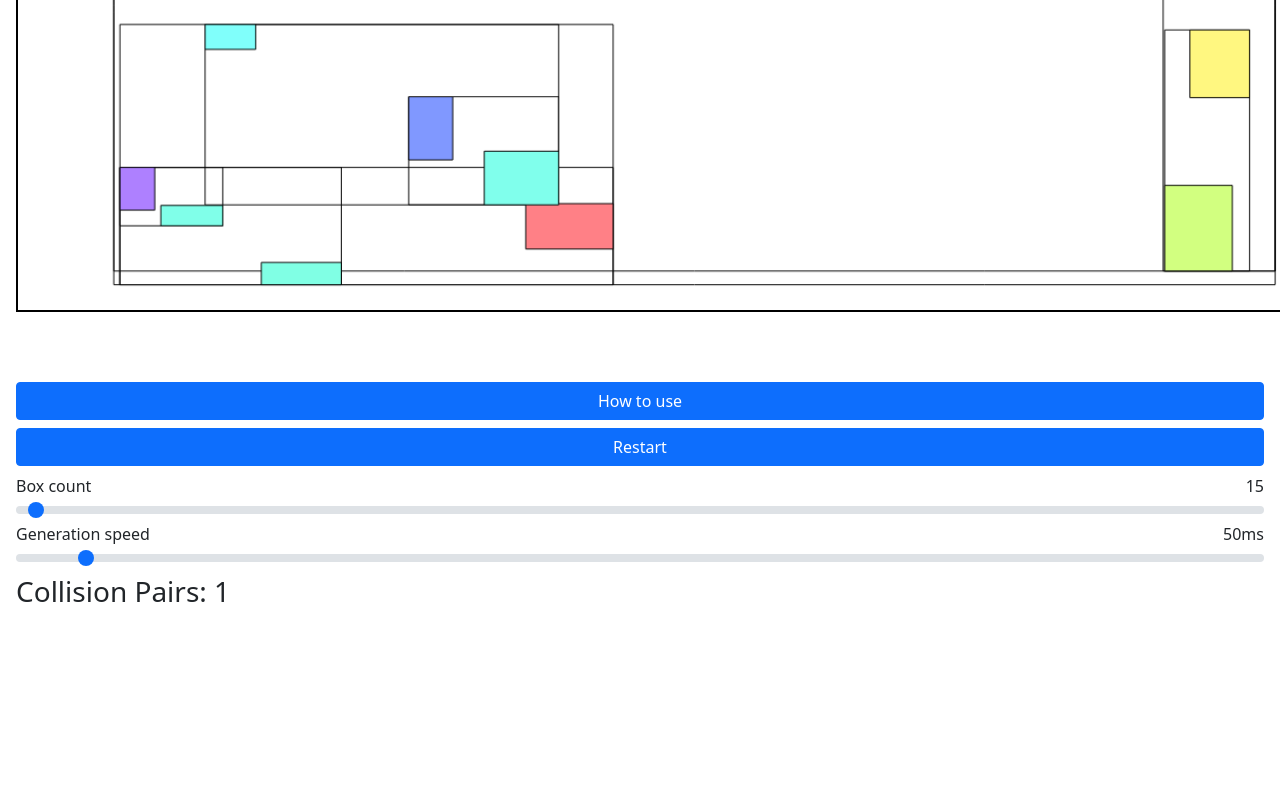
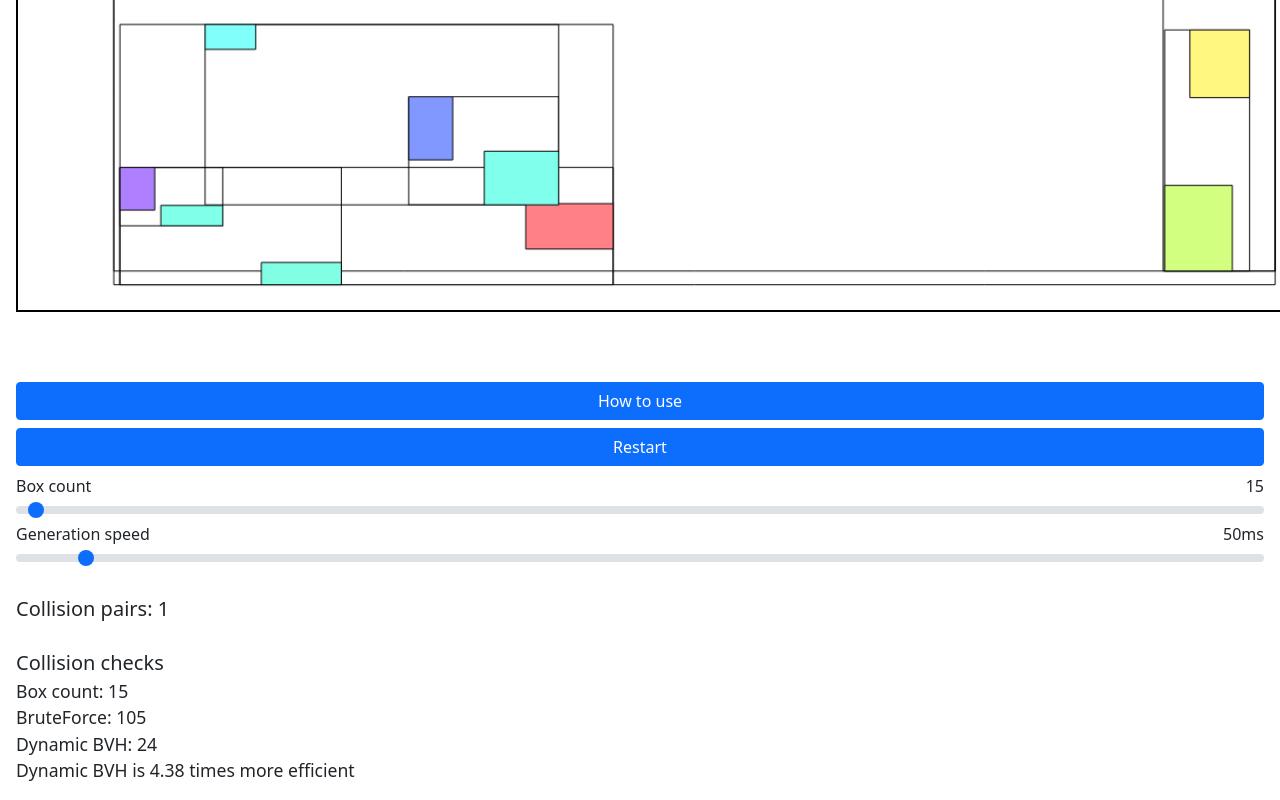
Before and after one commit to Sopiro/DynamicBVH, a plain HTML site: page index.html in a window 1280 px wide. Shown: the part 468-1268 px from the top of the page. Before the commit the page ends 1096 px from the top, so only its background shows below. Drawn offline with nearby package versions, Linux system fonts and the light colour scheme.

Commit message:
Efficiency checking

```diff
--- a/index.html
+++ b/index.html
@@ -80,10 +80,19 @@
                     <input type="range" class="form-range " id="genSpeed">
                 </div>
 
-                <div class="row fs-3" id="collsionPairsLabel">
-                    Collision Pairs: 0
+                <br>
+
+                <div class="row fs-5" id="collsionPairsLabel">
+                    Collision pairs: 0
                 </div>
+                <br>
 
+                <div class="row fs-5" id="collsionPairsLabel">
+                    Collision checks
+                </div>
+                <div class="row" id="efficientCheckLabel" style="font-size: 1.1rem;">
+
+                </div>
             </div>
         </div>
     </div>
--- a/out/aabbtree.js
+++ b/out/aabbtree.js
@@ -147,6 +147,7 @@ export class AABBTree {
         return res;
     }
     getCollisionPairs() {
+        debugCount = 0;
         if (this.root == undefined)
             return [];
         let res = [];
@@ -161,6 +162,7 @@ export class AABBTree {
         if (checked.has(key))
             return;
         checked.add(key);
+        debugCount++;
         if (a.isLeaf && b.isLeaf) {
             if (checkCollideAABB(a.aabb, b.aabb)) {
                 pairs.push({ p1: a, p2: b });
@@ -192,3 +194,4 @@ export class AABBTree {
         }
     }
 }
+export let debugCount = 0;
--- a/out/game.js
+++ b/out/game.js
@@ -5,7 +5,7 @@ import { Camera } from "./camera.js";
 import { Settings } from "./settings.js";
 import { AABB, newAABB, uniqueColor } from "./aabb.js";
 import { PRNG } from "./prng.js";
-import { AABBTree } from "./aabbtree.js";
+import { AABBTree, debugCount } from "./aabbtree.js";
 export class Game {
     constructor(renderer) {
         this.cameraMove = false;
@@ -18,6 +18,7 @@ export class Game {
         this.removing = false;
         this.clickStart = new Vector2(0, 0);
         this.clickEnd = new Vector2(0, 0);
+        this.boxCount = 0;
         this.renderer = renderer;
         this.camera = new Camera();
         this.camera.position = new Vector2(0, 0);
@@ -30,6 +31,7 @@ export class Game {
             this.init();
         });
         this.collsionPairsLabel = document.querySelector("#collsionPairsLabel");
+        this.efficientCheckLabel = document.querySelector("#efficientCheckLabel");
         this.init();
     }
     init() {
@@ -40,17 +42,17 @@ export class Game {
         let rand = new PRNG(Math.random());
         let mw = 0.9;
         let mh = 0.9;
-        let count = 0;
+        this.boxCount = 0;
         let routine = setInterval(() => {
             let bottomLeft = this.renderer.pick(new Vector2(0, 0));
             let topRight = this.renderer.pick(new Vector2(Settings.width, Settings.height));
-            count++;
+            this.boxCount++;
             let rx = rand.nextRange(bottomLeft.x, topRight.x - mw);
             let ry = rand.nextRange(bottomLeft.y, topRight.y - mh);
             let rw = rand.nextRange(0.2, mw);
             let rh = rand.nextRange(0.2, mh);
             this.tree.add(newAABB(rx, ry, rw, rh));
-            if (count >= Settings.boxCount)
+            if (this.boxCount >= Settings.boxCount)
                 clearInterval(routine);
         }, Settings.genSpeed);
         this.initRoutines.push(routine);
@@ -61,7 +63,13 @@ export class Game {
         this.time += delta;
         this.handleInput(delta);
         let collisionPairs = this.tree.getCollisionPairs();
-        this.collsionPairsLabel.innerHTML = "Collision Pairs: " + collisionPairs.length;
+        this.collsionPairsLabel.innerHTML = "Collision pairs: " + collisionPairs.length;
+        let nSquared = (this.boxCount * this.boxCount - this.boxCount) / 2.0;
+        let bvh = nSquared / debugCount;
+        this.efficientCheckLabel.innerHTML = "Box count: " + this.boxCount + "<br>"
+            + "BruteForce: " + nSquared + "<br>"
+            + "Dynamic BVH: " + debugCount + "<br>"
+            + "Dynamic BVH is " + (isNaN(bvh) ? "0" : bvh.toFixed(2)) + " times more efficient";
     }
     handleInput(delta) {
         const mx = Input.isKeyDown("ArrowLeft") ? -1 : Input.isKeyDown("ArrowRight") ? 1 : 0;
@@ -121,6 +129,7 @@ export class Game {
             if (this.creating) {
                 if (this.clickEnd.sub(this.clickStart).length > 0.000001) {
                     this.tree.add(new AABB(this.clickStart, this.clickEnd));
+                    this.boxCount++;
                 }
                 this.creating = false;
             }
@@ -128,6 +137,7 @@ export class Game {
         if (Input.isMouseReleased(1)) {
             if (this.removing) {
                 let res = this.tree.queryRegion(new AABB(this.clickStart, this.clickEnd));
+                this.boxCount -= res.length;
                 for (let n of res) {
                     this.tree.remove(n);
                 }
@@ -137,6 +147,7 @@ export class Game {
         if (Input.isMousePressed(2)) {
             let mp = this.renderer.pick(Input.mousePosition);
             let res = this.tree.queryPoint(mp);
+            this.boxCount -= res.length;
             for (let n of res) {
                 this.tree.remove(n);
             }
--- a/src/aabbtree.ts
+++ b/src/aabbtree.ts
@@ -222,6 +222,8 @@ export class AABBTree
 
     getCollisionPairs(): Pair<Node, Node>[]
     {
+        debugCount = 0;
+
         if (this.root == undefined) return [];
 
         let res: Pair<Node, Node>[] = [];
@@ -241,6 +243,8 @@ export class AABBTree
         if (checked.has(key)) return;
 
         checked.add(key);
+
+        debugCount++;
 
         if (a.isLeaf && b.isLeaf)
         {
@@ -284,3 +288,5 @@ export class AABBTree
         }
     }
 }
+
+export let debugCount = 0;
```
Also changed, not shown: src/game.ts (+21 -5 lines).
